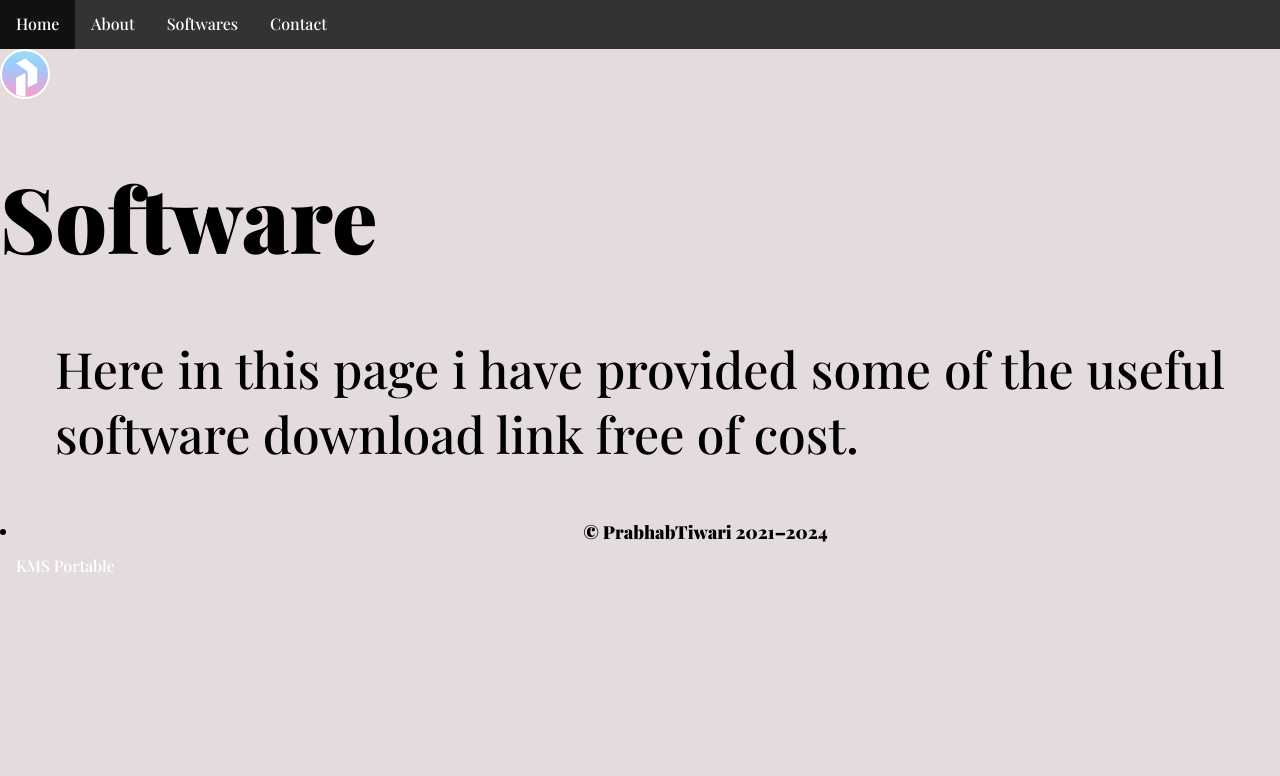
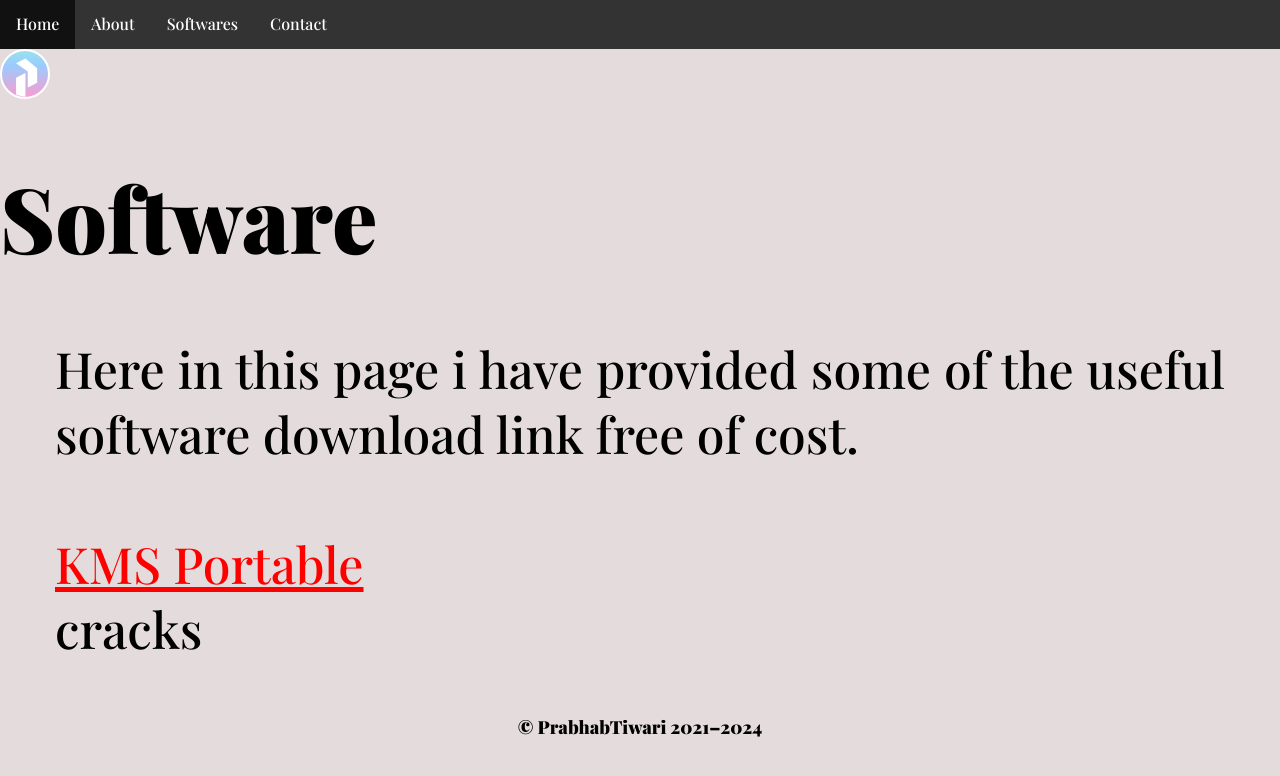
Before and after one commit to PrabhabTiwari/website, a Jekyll site: the page built from software.html, in a window 1280 px wide. Shown: the top 776 px of the page. Built offline with Jekyll 4.4.1, drawn with Linux system fonts in a browser that asks for light colours.

Commit message:
Update software.html

```diff
--- a/software.html
+++ b/software.html
@@ -14,7 +14,9 @@
 <h1 class="leftalign">Software</h1>
 <P>
     Here in this page i have provided some of the useful software download link free of cost.
-
-        <li> <a href="https://drive.google.com/drive/folders/1XLmeN95Q22st3ufNr1hgpl2omASKPILM?usp=sharing"> KMS Portable </a></li>
+    <br>
+        <br>
+<a href="https://drive.google.com/drive/folders/1XLmeN95Q22st3ufNr1hgpl2omASKPILM?usp=sharing"> KMS Portable </a> <Br>
+        cracks
 
 </P>
```
